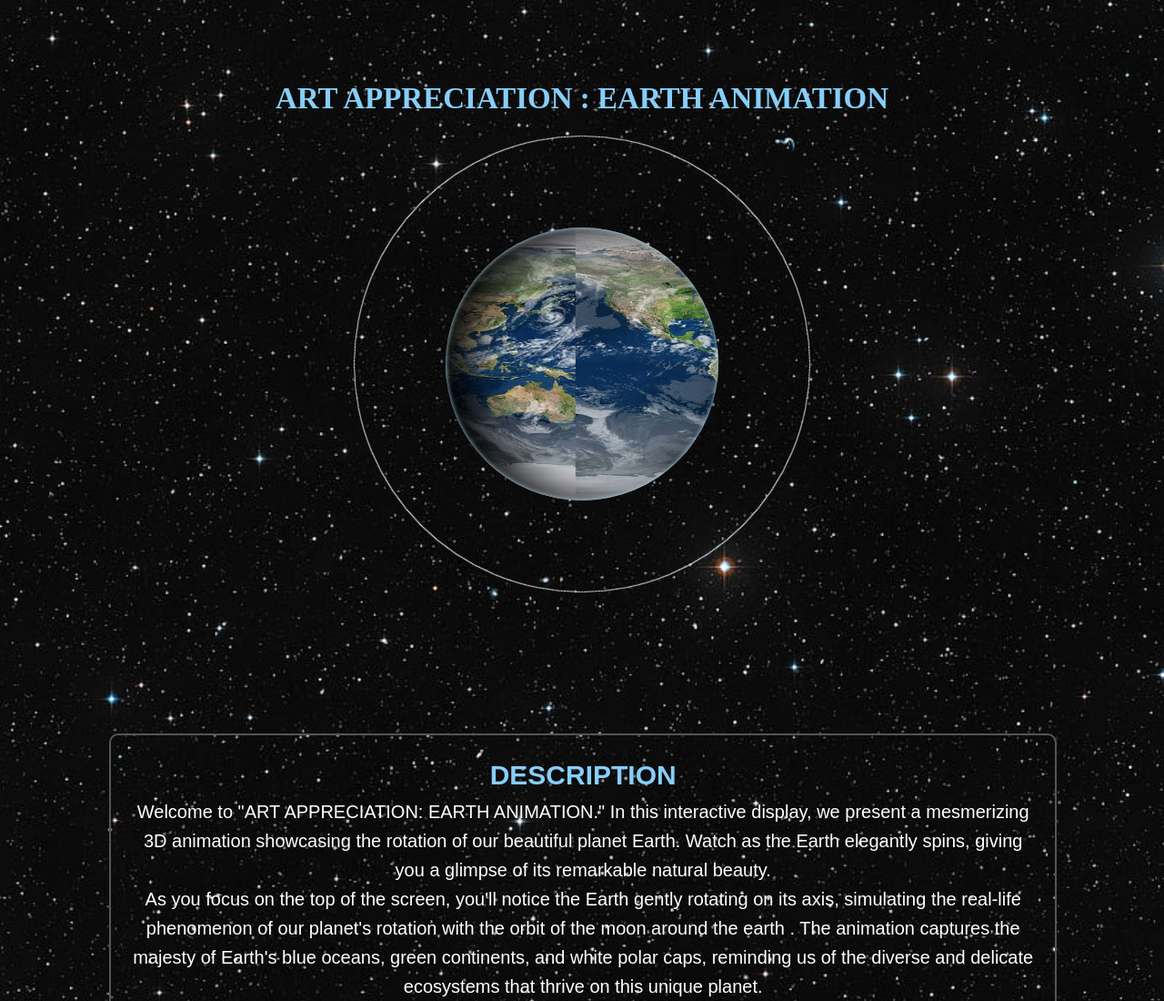
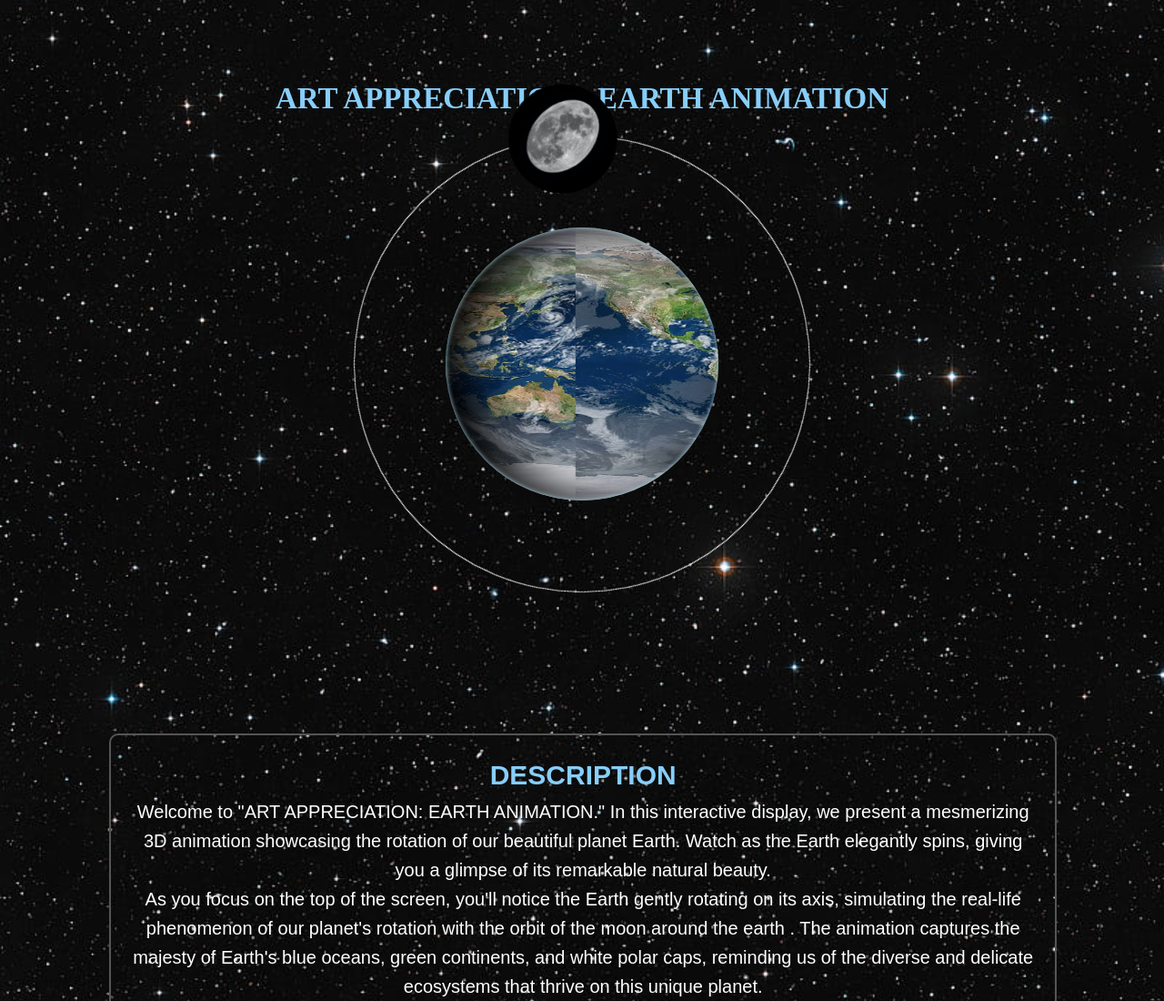
Before and after one commit to nutscrawknee/Animation-G4, a website: page index.html in a window 1280 px wide. Shown: the top 1100 px of the page at 91% size. Drawn offline with Linux system fonts and the light colour scheme.

Commit message:
Update index.html

```diff
--- a/index.html
+++ b/index.html
@@ -12,7 +12,8 @@
 
   <div class="orbit">
 
-    <div class="moon"></div>
+<!--     <div class="moon"></div> -->
+    <img src="images/moon.jpg">
 
   </div>
 
```
